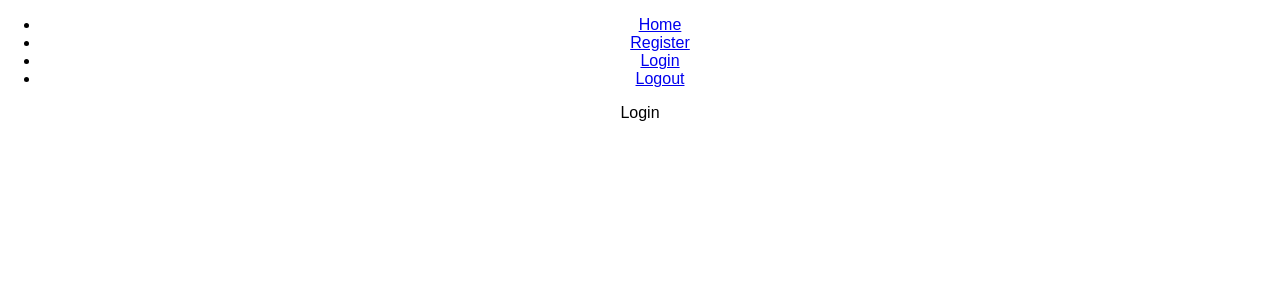
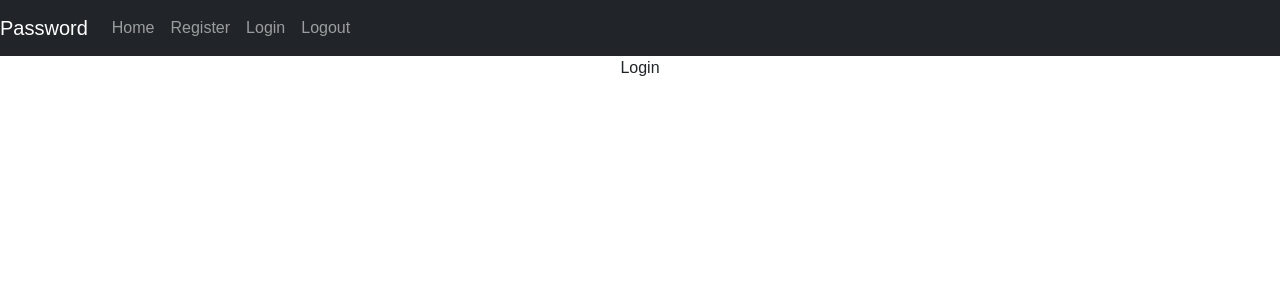
Before and after one commit to drosenbaum5/react_password_gen, a React (Create React App) app in the folder client/: page /login in a window 1280 px wide. Shown: the top 300 px of the page. Built offline with nearby package versions, Linux system fonts and the light colour scheme.

Commit message:
basic navigation component setup

```diff
--- a/client/package.json
+++ b/client/package.json
@@ -5,6 +5,7 @@
   "private": true,
   "proxy": "http://localhost:3001/",
   "dependencies": {
+    "bootstrap": "^4.6.0",
     "react": "^16.13.1",
     "react-bootstrap": "^1.4.3",
     "react-dom": "^16.13.1",
--- a/client/public/index.html
+++ b/client/public/index.html
@@ -4,37 +4,14 @@
     <meta charset="utf-8">
     <meta name="viewport" content="width=device-width, initial-scale=1, shrink-to-fit=no">
     <meta name="theme-color" content="#000000">
-    <!--
-      manifest.json provides metadata used when your web app is added to the
-      homescreen on Android. See https://developers.google.com/web/fundamentals/engage-and-retain/web-app-manifest/
-    -->
-    <link rel="manifest" href="%PUBLIC_URL%/manifest.json">
+    <link href="https://cdn.jsdelivr.net/npm/bootstrap@5.0.0-beta2/dist/css/bootstrap.min.css" rel="stylesheet" integrity="sha384-BmbxuPwQa2lc/FVzBcNJ7UAyJxM6wuqIj61tLrc4wSX0szH/Ev+nYRRuWlolflfl" crossorigin="anonymous">
     <link rel="shortcut icon" href="%PUBLIC_URL%/favicon.ico">
-    <!--
-      Notice the use of %PUBLIC_URL% in the tags above.
-      It will be replaced with the URL of the `public` folder during the build.
-      Only files inside the `public` folder can be referenced from the HTML.
-
-      Unlike "/favicon.ico" or "favicon.ico", "%PUBLIC_URL%/favicon.ico" will
-      work correctly both with client-side routing and a non-root public URL.
-      Learn how to configure a non-root public URL by running `npm run build`.
-    -->
-    <title>React App</title>
+    <title>React Password App</title>
   </head>
   <body>
     <noscript>
       You need to enable JavaScript to run this app.
     </noscript>
     <div id="root"></div>
-    <!--
-      This HTML file is a template.
-      If you open it directly in the browser, you will see an empty page.
-
-      You can add webfonts, meta tags, or analytics to this file.
-      The build step will place the bundled scripts into the <body> tag.
-
-      To begin the development, run `npm start` or `yarn start`.
-      To create a production bundle, use `npm run build` or `yarn build`.
-    -->
   </body>
 </html>
--- a/client/src/App.js
+++ b/client/src/App.js
@@ -1,5 +1,5 @@
-import React, { Component } from "react";
-import { BrowserRouter, Route, Link, Switch } from 'react-router-dom';
+import React from "react";
+import { BrowserRouter, Route, Switch } from 'react-router-dom';
 import Navbar from './components/Navbar';
 import Register from './components/auth/Register';
 import Login from './components/auth/Login';
--- a/client/src/components/Navbar.jsx
+++ b/client/src/components/Navbar.jsx
@@ -1,26 +1,25 @@
 import React from 'react';
-import { Link } from 'react-router-dom';
+// import { Link } from 'react-router-dom';
+import { Navbar, Nav } from 'react-bootstrap';
 
-function Navbar() {
+function Navigation() {
     return (
-        <div>
-            <ul class="navigation">
-                <li>
-                    <Link to="/">Home</Link>
-                </li>
-                <li>
-                    <Link to="/register">Register</Link>
-                </li>
-                <li>
-                    <Link to="/login">Login</Link>
-                </li>
-                <li>
-                    <Link to="/logout">Logout</Link>
-                </li>
-            </ul>
-        </div>
+        <>
+        <Navbar bg="dark" expand="lg" variant="dark">
+            <Navbar.Brand href="#home">Password</Navbar.Brand>
+            <Navbar.Toggle aria-controls="basic-navbar-nav" />
+            <Navbar.Collapse id="basic-navbar-nav">
+                <Nav className="mr-auto">
+                    <Nav.Link href="/">Home</Nav.Link>
+                    <Nav.Link href="/register">Register</Nav.Link>
+                    <Nav.Link href="/login">Login</Nav.Link>
+                    <Nav.Link href="/logout">Logout</Nav.Link>
+                </Nav>
+            </Navbar.Collapse>
+        </Navbar>
+        </>
     )
 }
 
 
-export default Navbar;
+export default Navigation;
```
Also changed, not shown: 1 other file (tests, documents, lock files or other folders).
